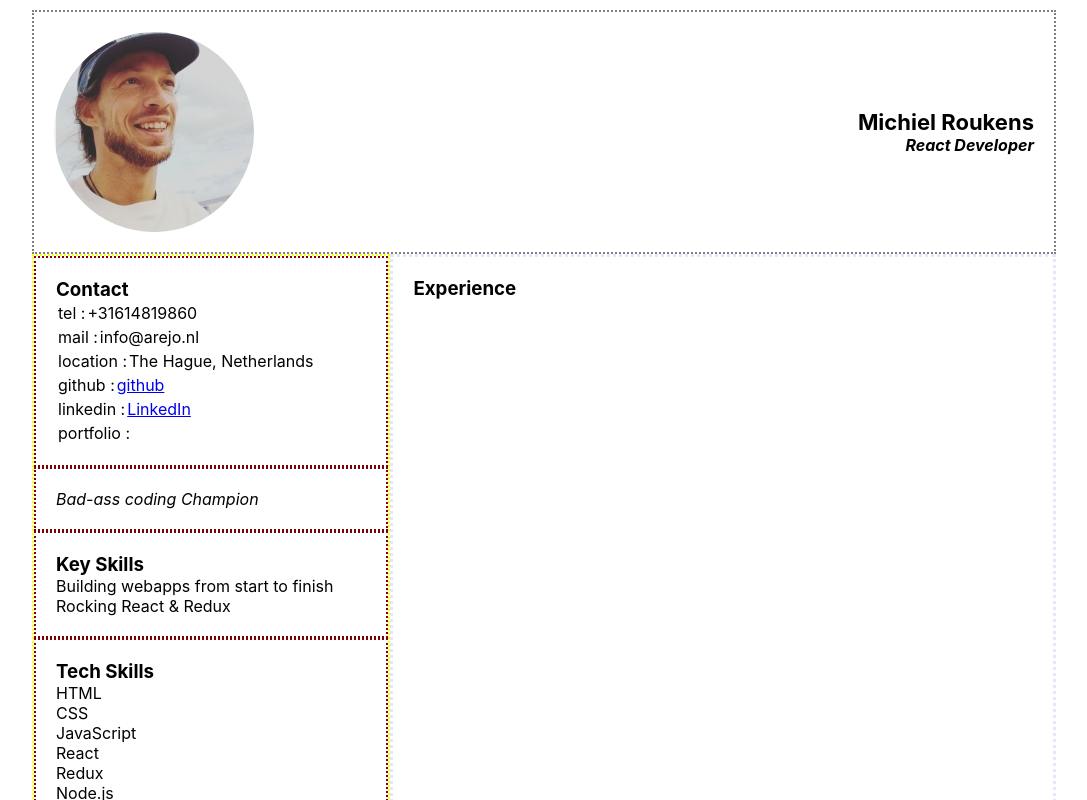
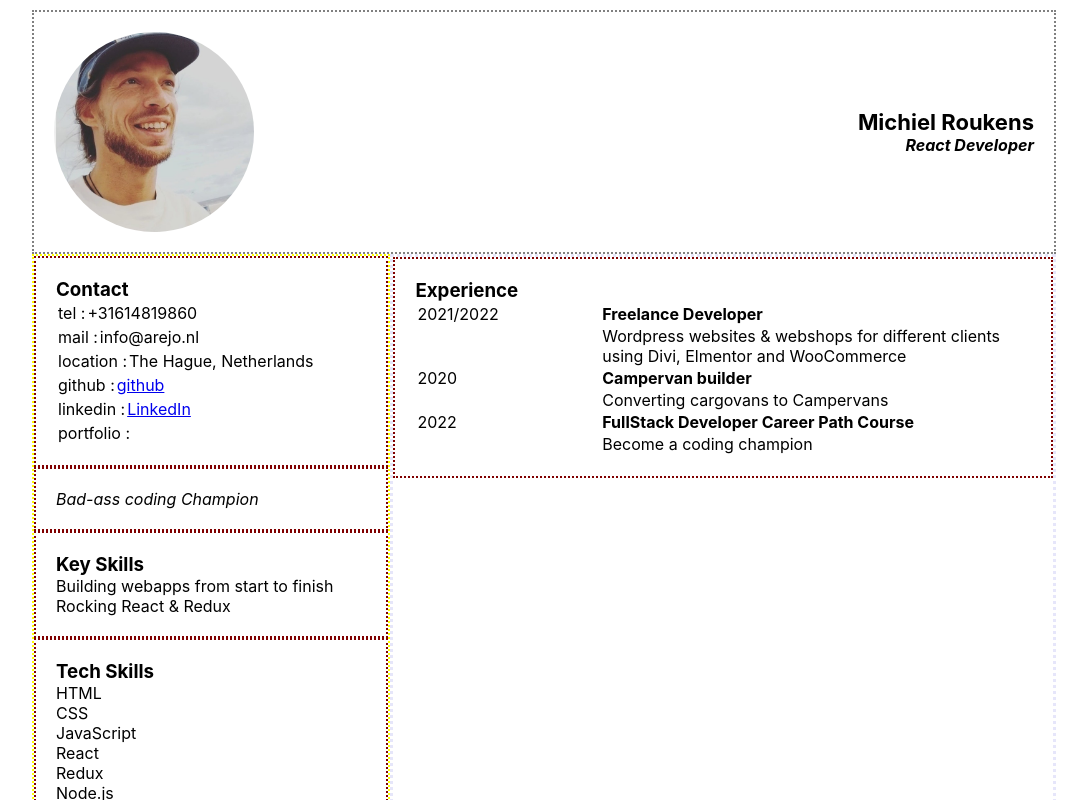
Before and after one commit to arejasverduras/resume, a React (Create React App) app: page / in a window 1280 px wide. Shown: the top 800 px of the page, without its empty margins (96-1183 px from the left). Built offline with nearby package versions, Linux system fonts and the light colour scheme.

Commit message:
experience section functionality and styling

```diff
--- a/src/App.css
+++ b/src/App.css
@@ -87,8 +87,20 @@ header {
   list-style: none;
 }
 
+/* Content */
+
 .Content {
   grid-area: main;
-  padding: 20px;
+  /* padding: 20px; */
   border: 3px dotted lavender;
 }
+
+.Experience {
+  list-style: none;
+}
+
+/* Experience */
+
+.jobTitle {
+  font-weight: bold;
+}
--- a/src/components/Content/Content.js
+++ b/src/components/Content/Content.js
@@ -1,22 +1,31 @@
 import React from 'react';
+import { Widget } from '../Widget/Widget';
 
 export const Content = ({jobs}) => {
 
+    const jobsArray =
+    <table>
+{        jobs.map(jobObject =>
+                <>
+                <tr>
+                    <td style={{"width": "30%"}}colSpan="1" className="jobPeriod">{jobObject.period}</td>
+                    <td className="jobTitle">{jobObject.title}</td>
 
+                </tr>
+                <tr>
+                    <td></td><td className='jobDescription'>{jobObject.description}</td>
+                </tr>
+                </>
+        )}
 
+    </table>
 
     return (
         <div className='Content'>
             {/* Return a 'JobList' containgn multiple 'Job' components */}
 
-            <h3>Experience</h3>
-            {/*
-                <JobList items={props.jobs} />
-            <h3>Education</h3>
-                <Education items={props.jobs}/>
+            <Widget title={"Experience"} name="Experience" content={jobsArray} />
 
-                <Certification ={props.jobs/>
-            */}
         </div>
     )
 }
--- /dev/null
+++ b/src/components/JobList/JobList.js
@@ -0,0 +1,5 @@
+import React from 'react';
+
+export const JobList = (props) => {
+
+}
--- a/src/components/SideBar/SideBar.js
+++ b/src/components/SideBar/SideBar.js
@@ -16,11 +16,7 @@ export const SideBar = (props) => {
 
     const contactArray = Object.entries(contactInfo);
 
-
-
-
     const contactContent = contactArray.map(([key, value]) => (
-        // <li key={key}>{key}:{value}</li>
         <li key={key}>
             <table>
                 <tr>
```
